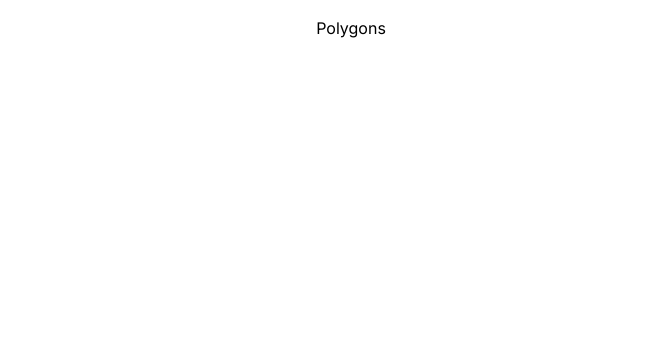
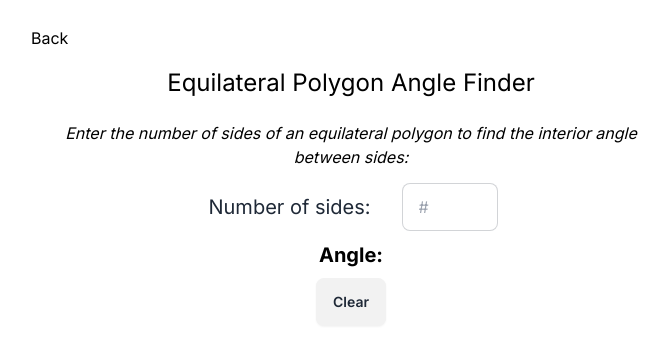
Before and after one commit to LukeTHardy/shop-calc, a Next.js app: page /polygons in a window 1280 px wide. Shown: the top 364 px of the page, without its empty margins (289-958 px from the left). Built offline with nearby package versions, Linux system fonts and the light colour scheme.

Commit message:
basic working version

```diff
--- a/app/polygons/page.tsx
+++ b/app/polygons/page.tsx
@@ -1,7 +1,58 @@
+"use client";
+
+import Link from "next/link";
 import React from "react";
+import { useState, useEffect } from "react";
 
 const Polygons = () => {
-  return <div>Polygons</div>;
+  const [sideCount, setSideCount] = useState<string>("");
+  const [angle, setAngle] = useState<number>(0);
+
+  const handleSideCountChange = (e: React.ChangeEvent<HTMLInputElement>) => {
+    setSideCount(e.target.value);
+  };
+
+  const handleClear = () => {
+    setSideCount("");
+    setAngle(0);
+  };
+
+  useEffect(() => {
+    let sides = parseInt(sideCount);
+    let product: number = (180 * (sides - 2)) / sides;
+    setAngle(product);
+  }, [sideCount, angle]);
+
+  return (
+    <main className="flex flex-col items-center justify-evenly w-[40rem] h-[20rem]">
+      <Link href="/" className="self-start">
+        Back
+      </Link>
+      <div className="text-2xl my-2">Equilateral Polygon Angle Finder</div>
+      <h1 className="italic my-1 text-center">
+        Enter the number of sides of an equilateral polygon to find the interior
+        angle between sides:
+      </h1>
+      <div className="inputs-container w-[50%] flex justify-around">
+        <div className="label">
+          <span className="label-text text-xl">Number of sides:</span>
+        </div>
+        <input
+          type="text"
+          placeholder="#"
+          className="input input-bordered w-24"
+          value={sideCount}
+          onChange={handleSideCountChange}
+        />
+      </div>
+      <div className="calc-product text-xl font-bold">
+        Angle: {!angle ? "" : `${angle}°`}
+      </div>
+      <button className="btn" onClick={handleClear}>
+        Clear
+      </button>
+    </main>
+  );
 };
 
 export default Polygons;
```
